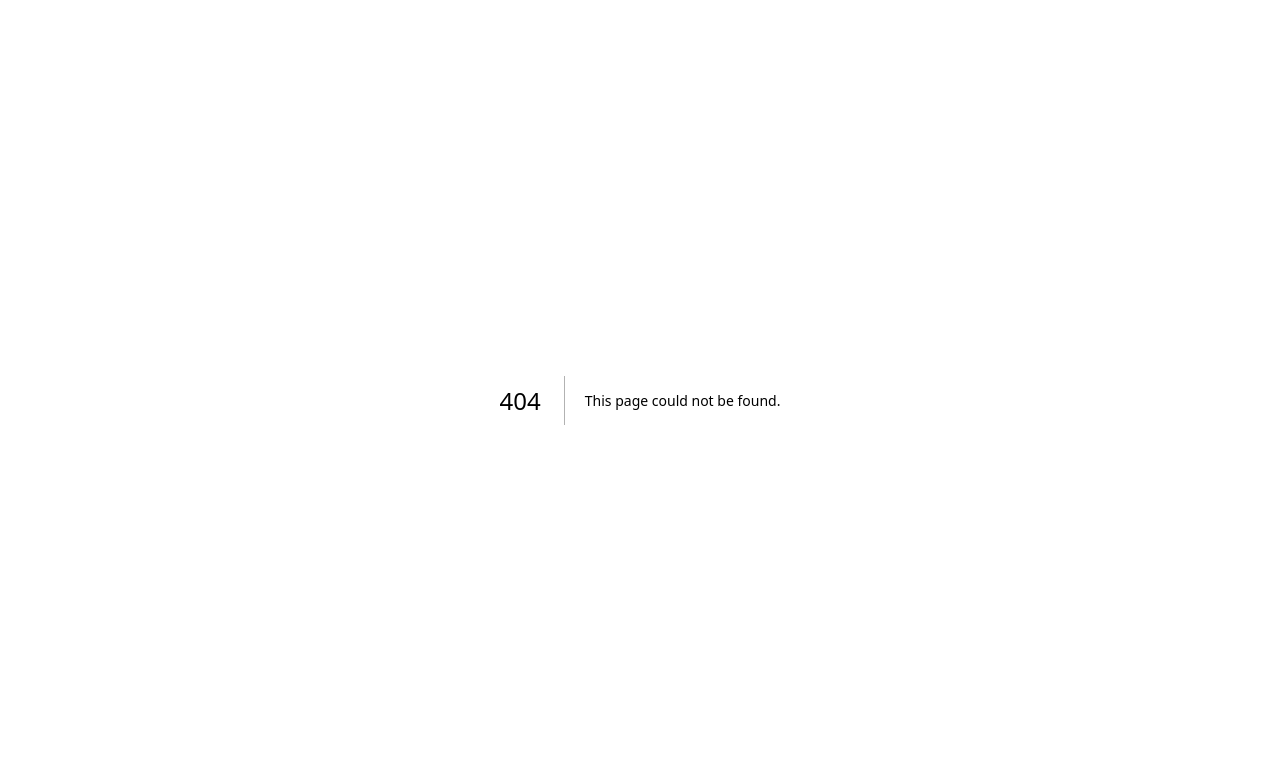
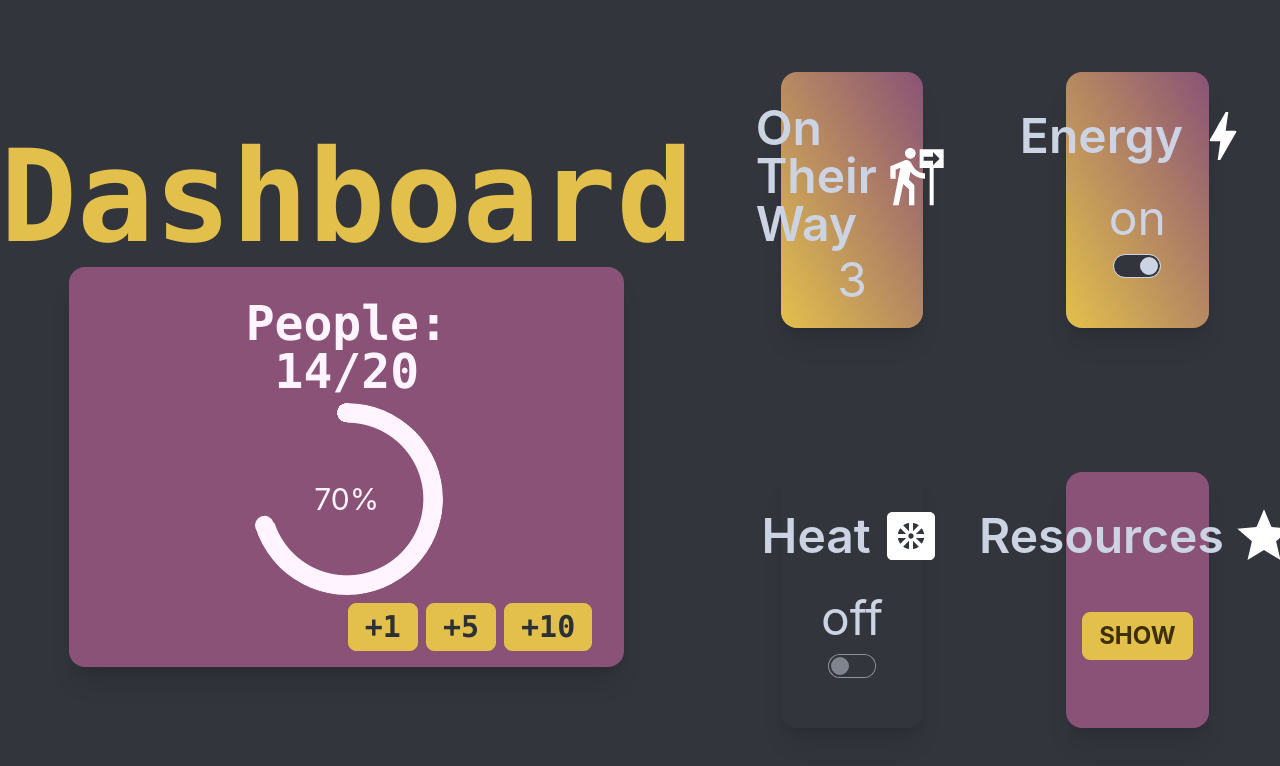
Before and after one commit to Project-Cloud4/A.T.R.I.S., a Next.js app: page /dashboard/1 in a window 1280 px wide. Before the commit this address had no page. Shown: the top 766 px of the page. Built offline with nearby package versions, Linux system fonts and the light colour scheme.

Commit message:
Finished basic dashboard

```diff
--- a/components/dashboard.js
+++ b/pages/dashboard/[id].js
@@ -1,5 +1,7 @@
 import { useEffect, useState } from "react";
 import Resources from "./resources";
+import increment from "../utils/increment";
+import { useRouter } from "next/router";
 
 function Widget({ props }) {
   const [check, setCheck] = useState(props.cty === "on");
@@ -78,6 +80,8 @@ function Widget({ props }) {
 
 function AdminApps() {
   const [modal, setModal] = useState(false);
+  const [usage, setUsage] = useState("14/20");
+  const { id: shelter } = useRouter().query;
 
   let actModal = () => {
     setModal(!modal);
@@ -133,7 +137,7 @@ function AdminApps() {
                   People:
                 </t>
                 <t className="text-center text-5xl text-accent font-bold font-mono ">
-                  14/20
+                  {usage}
                 </t>
               </div>
               <div className=" flex justify-center items-center flex-1 text-3xl">
@@ -145,15 +149,32 @@ function AdminApps() {
                 </div>
               </div>
               <div className="card-actions justify-end">
-                <button className="btn btn-primary  text-base-200 font-mono text-3xl">
-                  +1
-                </button>
-                <button className="btn btn-primary  text-base-200 font-mono text-3xl">
-                  +5
-                </button>
-                <button className="btn btn-primary  text-base-200 font-mono text-3xl">
-                  +10
-                </button>
+                {[1, 5, 10].map((number) => {
+                  return (
+                    <button
+                      key={number}
+                      onClick={async () => {
+                        setUsage(increment(usage, number));
+                        await fetch(
+                          "http://localhost:300/api/shelter/" + shelter,
+                          {
+                            method: "POST",
+                            headers: {
+                              "Content-Type": "application/json",
+                            },
+                            body: JSON.stringify({
+                              action: "update",
+                              usage: usage,
+                            }),
+                          }
+                        );
+                      }}
+                      className="btn btn-primary  text-base-200 font-mono text-3xl"
+                    >
+                      {"+" + number}
+                    </button>
+                  );
+                })}
               </div>
             </div>
           </div>
--- /dev/null
+++ b/utils/increment.js
@@ -0,0 +1,8 @@
+const increment = (string, counter) => {
+  let parts = string.split("/");
+
+  let nr = parseInt(parts[0]);
+  return (nr + counter).toString() + "/" + parts[1];
+};
+
+export default increment;
```
